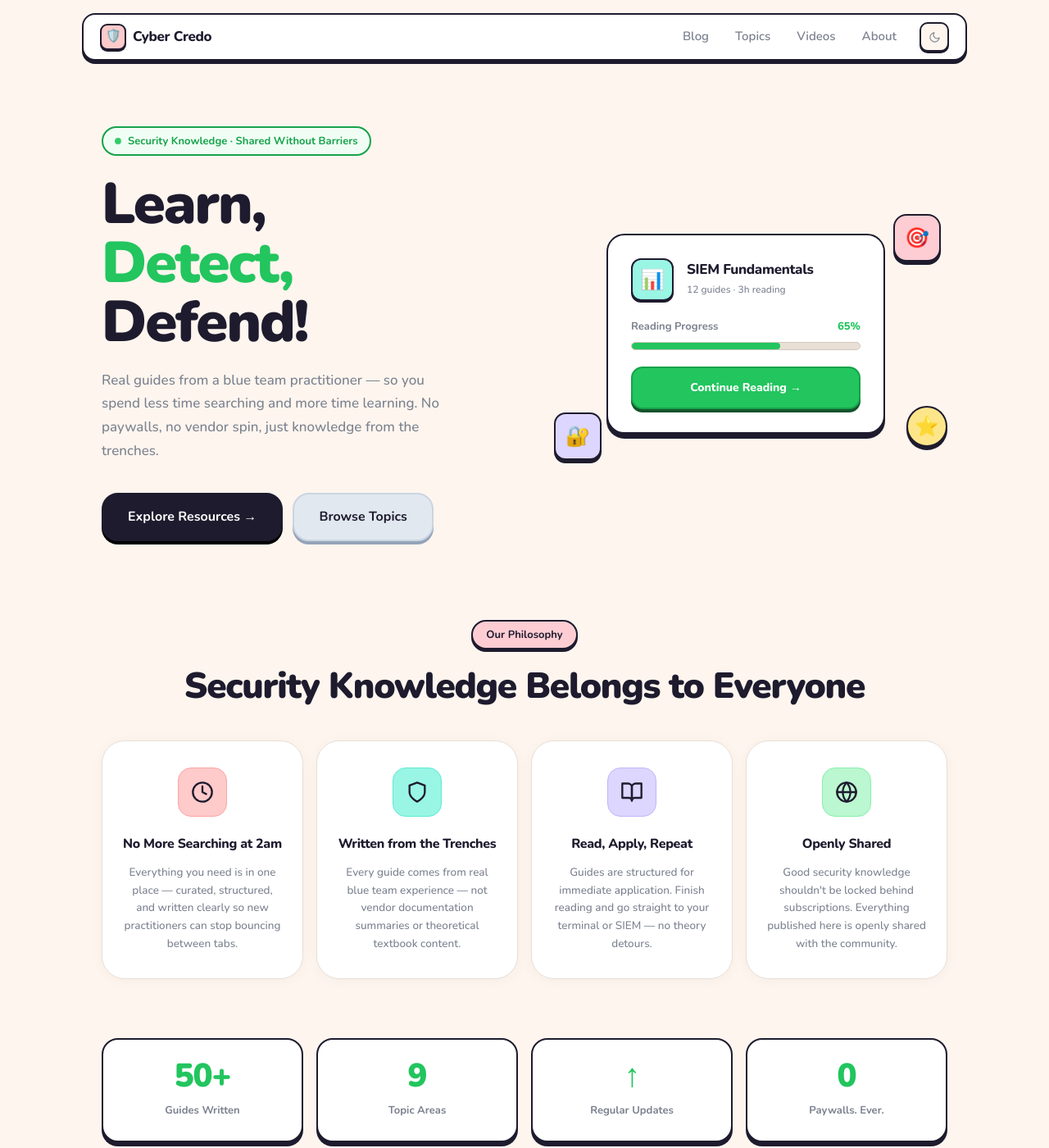
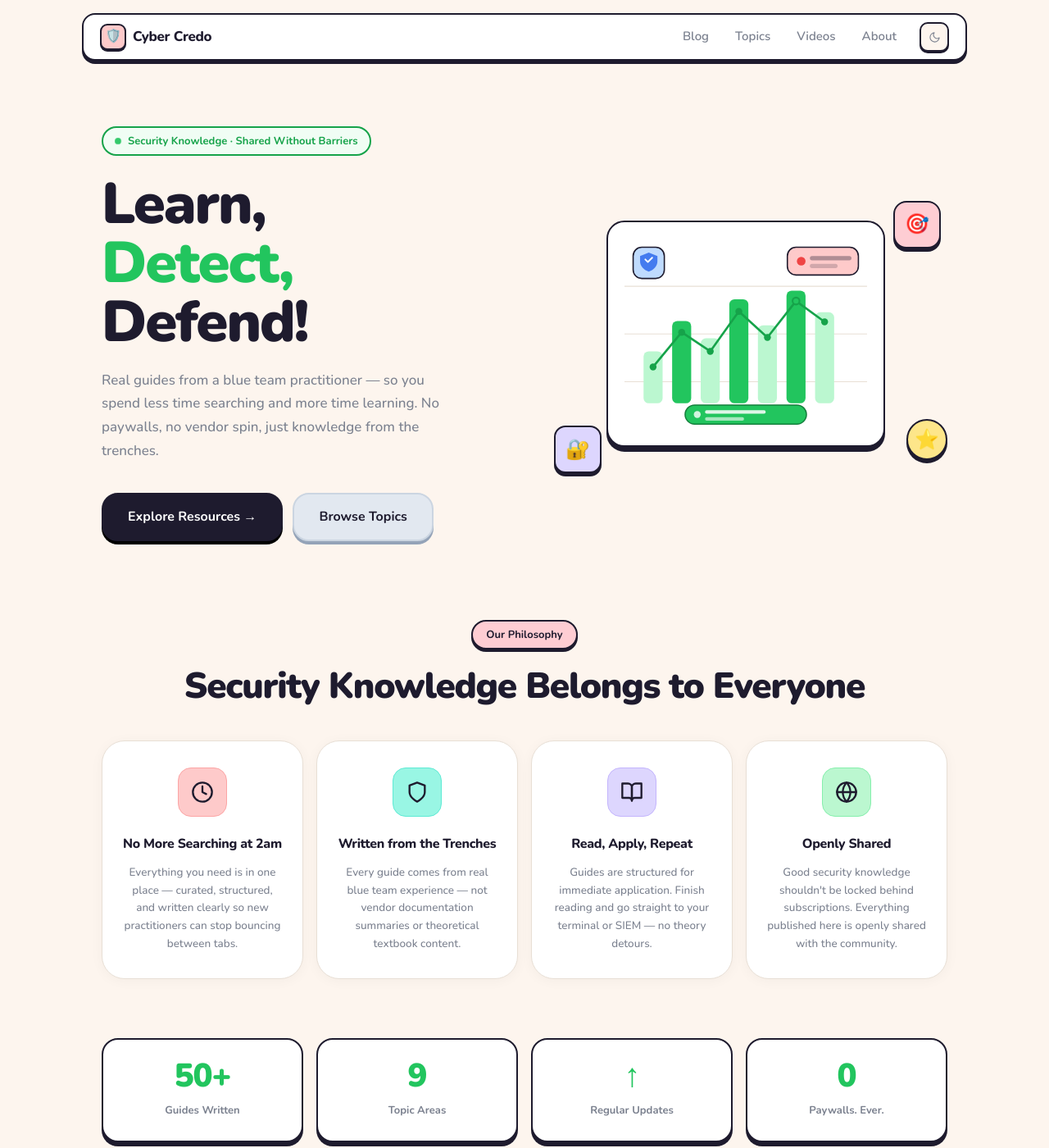
Before and after one commit to shreeprasaath/cyber-credo, a Jekyll site: the page built from index.html, in a window 1280 px wide and 1400 px high. Shown: the whole window at 82% size. Built offline with Jekyll 4.4.1, drawn with Linux system fonts in a browser that asks for light colours; some web fonts are replaced; some of the changed text lies outside the part shown.

Commit message:
Hero: replace SIEM card with SVG illustration; remove Reading Order section
- Hero right panel now shows an inline SVG: bar chart with trend line,
  shield checkmark badge, alert pill, and green status indicator — a
  visual metaphor for security monitoring/detection activity
- Removed the entire "Suggested Reading Order" progress-steps section
- Added .hero-card--illustration and .hero-illustration CSS variants

https://claude.ai/code/session_016WNDKg47eTr9c2KyA6eFma

```diff
--- a/assets/css/main.css
+++ b/assets/css/main.css
@@ -548,6 +548,19 @@ button { font-family: inherit; }
 .hero-card-btn:hover {
   transform: translateY(-2px);
   box-shadow: 0 6px 0 var(--green-shadow);
+}
+
+.hero-card--illustration {
+  padding: 1.25rem;
+  display: flex;
+  align-items: center;
+  justify-content: center;
+}
+
+.hero-illustration {
+  width: 100%;
+  height: auto;
+  display: block;
 }
 
 /* Floating sticker decorations */
--- a/index.html
+++ b/index.html
@@ -26,7 +26,7 @@ title: Home
       </div>
     </div>
 
-    <!-- Right: reading progress widget -->
+    <!-- Right: decorative illustration -->
     <div class="hero-widget">
 
       <!-- Decorative stickers -->
@@ -34,23 +34,55 @@ title: Home
       <div class="sticker sticker--br" aria-hidden="true">⭐</div>
       <div class="sticker sticker--bl" aria-hidden="true">🔐</div>
 
-      <!-- Main card -->
-      <div class="hero-card">
-        <div class="hero-card-header">
-          <div class="hero-card-icon" aria-hidden="true">📊</div>
-          <div>
-            <div class="hero-card-title">SIEM Fundamentals</div>
-            <div class="hero-card-meta">12 guides · 3h reading</div>
-          </div>
-        </div>
-        <div class="hero-card-progress-row">
-          <span class="hero-card-progress-label">Reading Progress</span>
-          <span class="hero-card-progress-pct">65%</span>
-        </div>
-        <div class="hero-card-bar">
-          <div class="hero-card-bar-fill" style="width: 65%"></div>
-        </div>
-        <a href="{{ '/blog/' | relative_url }}" class="hero-card-btn">Continue Reading →</a>
+      <!-- Illustration card -->
+      <div class="hero-card hero-card--illustration">
+        <svg viewBox="0 0 280 220" fill="none" xmlns="http://www.w3.org/2000/svg" aria-hidden="true" class="hero-illustration">
+
+          <!-- Background grid lines -->
+          <line x1="0" y1="55" x2="280" y2="55" stroke="#e8dfd5" stroke-width="1"/>
+          <line x1="0" y1="110" x2="280" y2="110" stroke="#e8dfd5" stroke-width="1"/>
+          <line x1="0" y1="165" x2="280" y2="165" stroke="#e8dfd5" stroke-width="1"/>
+
+          <!-- Bar chart — activity/detection data -->
+          <rect x="22" y="130" width="22" height="60" rx="6" fill="#bbf7d0"/>
+          <rect x="55" y="95"  width="22" height="95" rx="6" fill="#22c55e"/>
+          <rect x="88" y="115" width="22" height="75" rx="6" fill="#bbf7d0"/>
+          <rect x="121" y="70" width="22" height="120" rx="6" fill="#22c55e"/>
+          <rect x="154" y="100" width="22" height="90" rx="6" fill="#bbf7d0"/>
+          <rect x="187" y="60" width="22" height="130" rx="6" fill="#22c55e"/>
+          <rect x="220" y="85" width="22" height="105" rx="6" fill="#bbf7d0"/>
+
+          <!-- Trend line -->
+          <polyline points="33,148 66,108 99,130 132,84 165,114 198,72 231,96"
+            stroke="#16a34a" stroke-width="2.5" stroke-linecap="round" stroke-linejoin="round" fill="none"/>
+
+          <!-- Trend line dots -->
+          <circle cx="33"  cy="148" r="4" fill="#16a34a"/>
+          <circle cx="66"  cy="108" r="4" fill="#16a34a"/>
+          <circle cx="99"  cy="130" r="4" fill="#16a34a"/>
+          <circle cx="132" cy="84"  r="4" fill="#16a34a"/>
+          <circle cx="165" cy="114" r="4" fill="#16a34a"/>
+          <circle cx="198" cy="72"  r="4" fill="#22c55e" stroke="#16a34a" stroke-width="2"/>
+          <circle cx="231" cy="96"  r="4" fill="#16a34a"/>
+
+          <!-- Alert badge top-right -->
+          <rect x="188" y="10" width="82" height="32" rx="10" fill="#fecaca" stroke="#1e1b2e" stroke-width="1.5"/>
+          <circle cx="204" cy="26" r="5" fill="#ef4444"/>
+          <rect x="214" y="20" width="48" height="5" rx="2.5" fill="#1e1b2e" opacity="0.35"/>
+          <rect x="214" y="29" width="32" height="5" rx="2.5" fill="#1e1b2e" opacity="0.2"/>
+
+          <!-- Shield icon top-left -->
+          <rect x="10" y="10" width="36" height="36" rx="10" fill="#bfdbfe" stroke="#1e1b2e" stroke-width="1.5"/>
+          <path d="M28 16l10 4v6c0 5.5-4 10-10 12-6-2-10-6.5-10-12v-6l10-4z" fill="#2563eb" opacity="0.8"/>
+          <path d="M24 24l3 3 5-5" stroke="#fff" stroke-width="1.8" stroke-linecap="round" stroke-linejoin="round"/>
+
+          <!-- Status pill bottom -->
+          <rect x="70" y="192" width="140" height="22" rx="11" fill="#22c55e" stroke="#15803d" stroke-width="1.5"/>
+          <circle cx="84" cy="203" r="4" fill="#fff" opacity="0.8"/>
+          <rect x="93" y="198" width="70" height="4" rx="2" fill="#fff" opacity="0.85"/>
+          <rect x="93" y="206" width="45" height="4" rx="2" fill="#fff" opacity="0.6"/>
+
+        </svg>
       </div>
 
     </div>
@@ -172,54 +204,6 @@ title: Home
     </div>
   </section>
 
-  <!-- ═══════════════ READING PATH ═══════════════ -->
-  <section class="progress-section">
-    <div class="progress-section-inner">
-      <div class="progress-section-header">
-        <h2>📍 Suggested Reading Order</h2>
-        <p>New to blue team? Here's a suggested path through the resources — each topic builds on the last.</p>
-      </div>
-      <div class="learning-path">
-        <div class="path-step path-step--done">
-          <div class="path-step-circle">✓</div>
-          <div class="path-step-info">
-            <h4>Linux Fundamentals</h4>
-            <span class="step-meta">Command line, file systems, process management, shell scripting</span>
-            <div class="path-progress-bar"><div style="width:100%"></div></div>
-          </div>
-          <span class="step-badge step-badge--done">Read</span>
-        </div>
-        <div class="path-step path-step--active">
-          <div class="path-step-circle">→</div>
-          <div class="path-step-info">
-            <h4>SIEM Fundamentals</h4>
-            <span class="step-meta">Log ingestion, SPL/KQL queries, correlation rules, alert logic</span>
-            <div class="path-progress-bar"><div style="width:65%"></div></div>
-          </div>
-          <span class="step-badge step-badge--active">Reading</span>
-        </div>
-        <div class="path-step path-step--locked">
-          <div class="path-step-circle">📖</div>
-          <div class="path-step-info">
-            <h4>Threat Hunting</h4>
-            <span class="step-meta">Hypothesis-driven hunting, behavioural analytics, MITRE ATT&amp;CK mapping</span>
-            <div class="path-progress-bar"><div style="width:0%"></div></div>
-          </div>
-          <span class="step-badge step-badge--locked">Explore Next</span>
-        </div>
-        <div class="path-step path-step--locked">
-          <div class="path-step-circle">📖</div>
-          <div class="path-step-info">
-            <h4>Incident Response</h4>
-            <span class="step-meta">Playbooks, triage, containment, and post-incident review</span>
-            <div class="path-progress-bar"><div style="width:0%"></div></div>
-          </div>
-          <span class="step-badge step-badge--locked">Explore Next</span>
-        </div>
-      </div>
-    </div>
-  </section>
-
   <!-- ═══════════════ TESTIMONIALS ═══════════════ -->
   <section class="testimonials-section">
     <h2>From the Community</h2>
```
